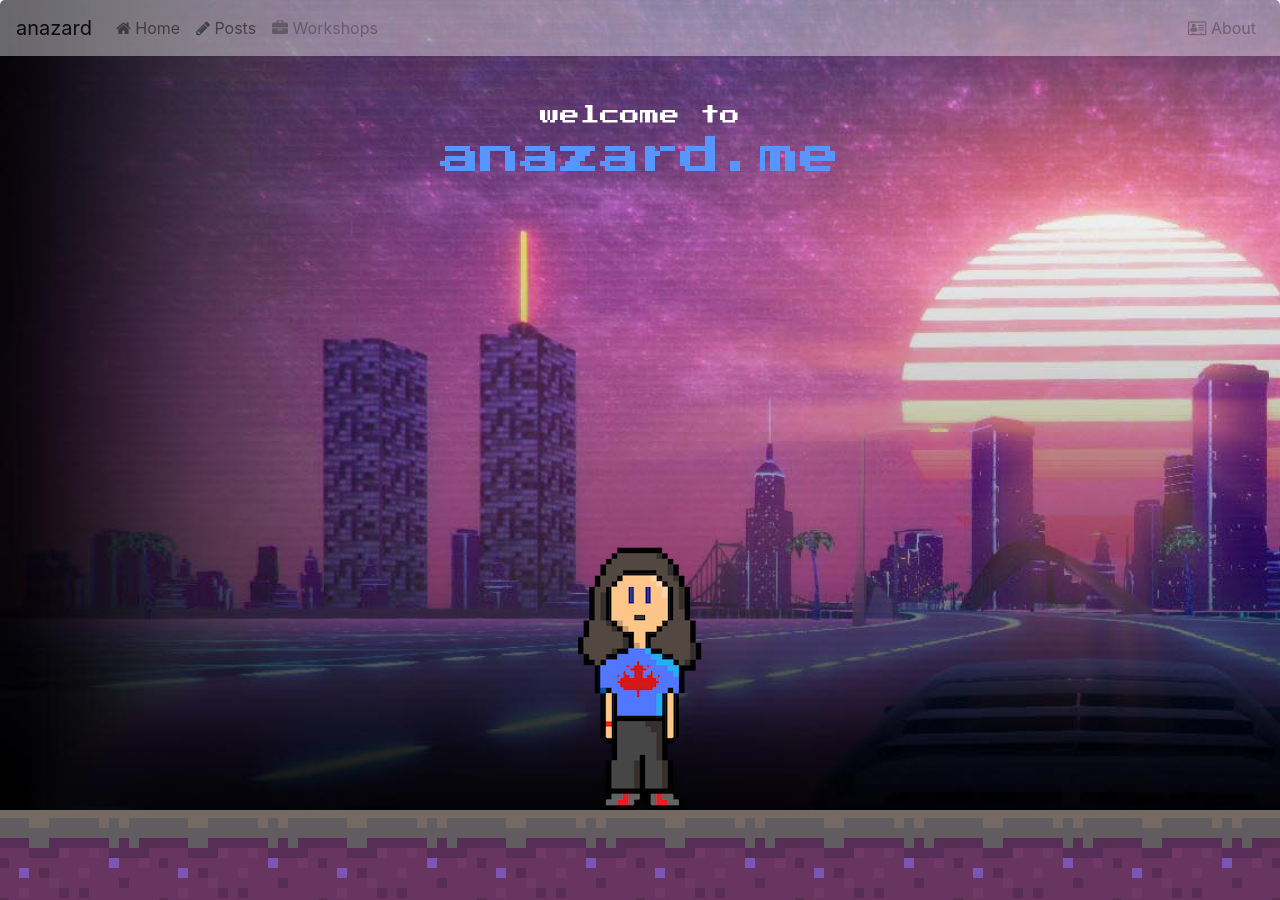
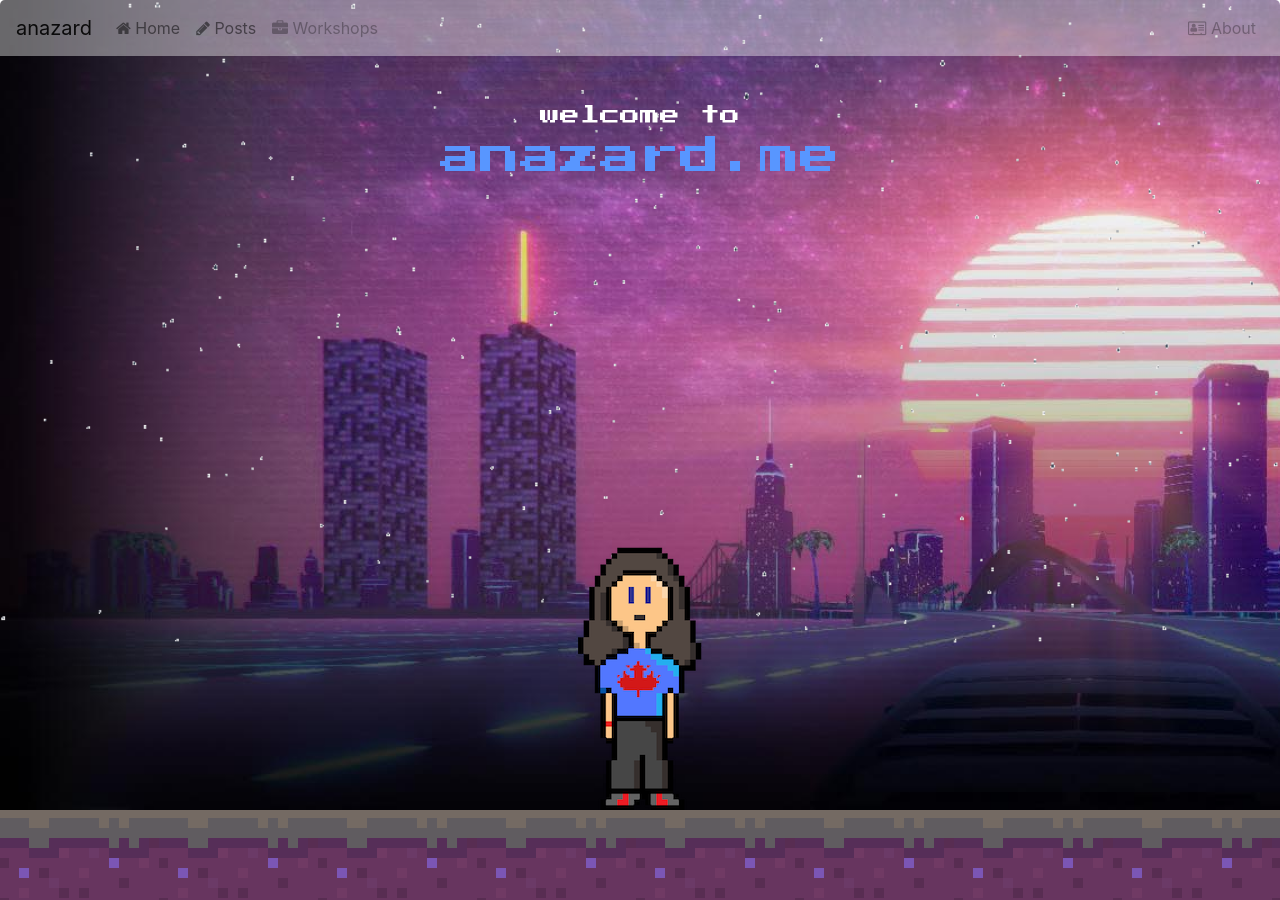
Before and after one commit to anacampesan/anazard_previous, a Jekyll site: the page built from index.html, in a window 1280 px wide and 900 px high. Built offline with Jekyll 4.4.1, drawn with Linux system fonts in a browser that asks for light colours; nearby versions of some CDN libraries.

Commit message:
added gif to bg

```diff
--- a/css/main.scss
+++ b/css/main.scss
@@ -11,7 +11,9 @@
 }
 
 .landing {
-  background: url('../assets/bg.jpg') no-repeat fixed;
+  background-image: url('../assets/vaporwave.gif'), url('../assets/bg.jpg');
+  background-repeat: no-repeat;
+  background-attachment: fixed;
   height: 100vh;
   background-size: cover;
 }
```
Also changed, not shown: assets/vaporwave.gif (added), 2 other files.
